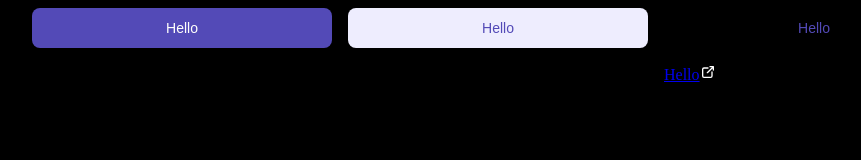
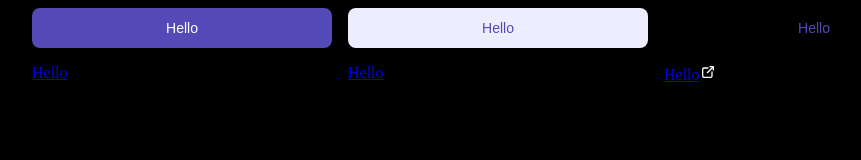
Before and after one commit to venoblin/ui, a React (Vite) app: page / in a window 1280 px wide. Shown: the top 160 px of the page, without its empty margins (142-1003 px from the left). Built offline with nearby package versions, Linux system fonts and the light colour scheme.

Commit message:
displays children inside react link

```diff
--- a/lib/components/Link/index.tsx
+++ b/lib/components/Link/index.tsx
@@ -40,5 +40,9 @@ export const Link = ({
     )
   }
 
-  return <ReactLink to={to} className={fullClass} {...rest} />
+  return (
+    <ReactLink to={to} className={fullClass} {...rest}>
+      {children}
+    </ReactLink>
+  )
 }
--- a/src/App.tsx
+++ b/src/App.tsx
@@ -10,8 +10,10 @@ const App = () => {
         <Button variant="ghost">Hello</Button>
 
         <Link to="/">Hello</Link>
-        <Link to="/">Hello</Link>
-        <Link to="https://www.google.com" target="_blank">
+        <Link variant="muted" to="/">
+          Hello
+        </Link>
+        <Link variant="inline" to="https://www.google.com" target="_blank">
           Hello
         </Link>
       </div>
```
